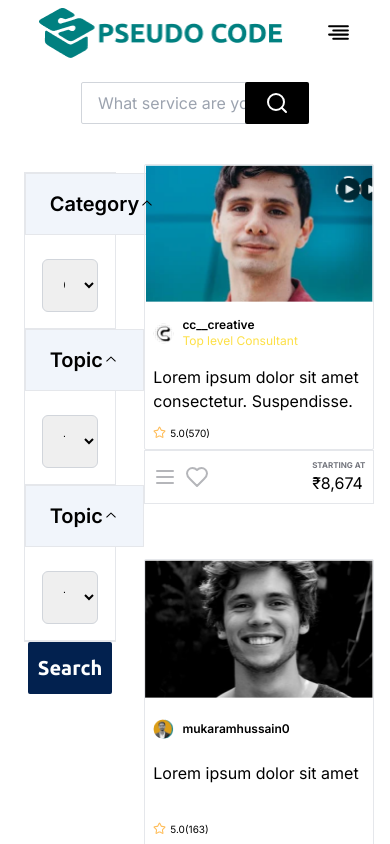
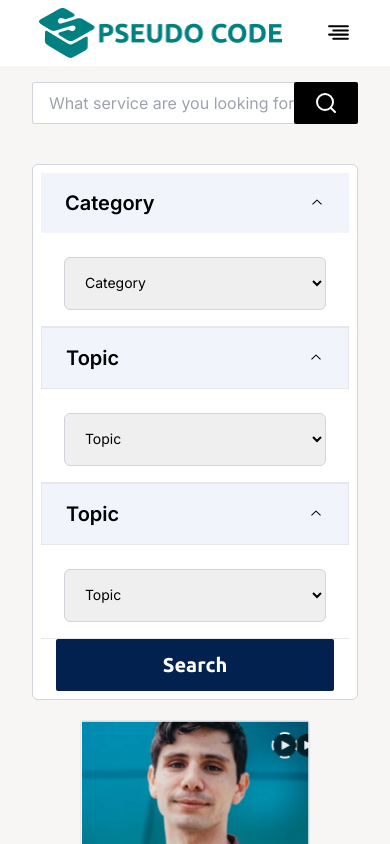
Before and after one commit to Huzaifa622/pseudo, a Next.js app: page /network in a window 390 px wide. Shown: the top 844 px of the page. Built offline with nearby package versions, Linux system fonts and the light colour scheme.

Commit message:
ui improve

```diff
--- a/src/app/(main)/login/page.tsx
+++ b/src/app/(main)/login/page.tsx
@@ -7,8 +7,8 @@ type Props = {};
 
 const Login = (props: Props) => {
   return (
-    <div className=" font-poppins  flex justify-around items-center overflow-hidden  ">
-      <div className=" w-[40%] pl-12 py-8 ">
+    <div className=" font-poppins bg-white  flex justify-around items-center overflow-hidden  ">
+      <div className=" w-full lg:w-[40%] pl-12 py-8 ">
         <div className="py-4">
           <Logo />
         </div>
@@ -99,7 +99,7 @@ const Login = (props: Props) => {
           </form>
         </div>
       </div>
-      <div className="">
+      <div className="lg:block hidden">
         <Image src={"/assets/login.png"} alt="logo" width={592} height={492} />
       </div>
     </div>
--- a/src/app/(main)/personal-info/page.tsx
+++ b/src/app/(main)/personal-info/page.tsx
@@ -10,7 +10,7 @@ type Props = {};
 const Personal = (props: Props) => {
   return (
     <div className="flex  justify-evenly font-ubuntu items-center">
-      <div className="w-[40%] pl-12 py-8">
+      <div className="w-full lg:w-[40%] px-12 py-8">
         <div className="py-4">
           <Logo />
         </div>
@@ -173,7 +173,7 @@ const Personal = (props: Props) => {
           </div>
         </form>
       </div>
-      <div className="">
+      <div className="hidden lg:block">
         <PersonalImage />
       </div>
     </div>
--- a/src/app/layout.tsx
+++ b/src/app/layout.tsx
@@ -17,7 +17,12 @@ export default function RootLayout({
   return (
     <html lang="en">
       <body className={` "font-poppins ${inter.className}`}>
-        <div className="max-w-screen-2xl mx-auto overflow-x-hidden">{children}</div>
+        <div
+          className="max-w-screen-2xl mx-auto overflow-x-hidden bg-[#F7F6F4]
+        "
+        >
+          {children}
+        </div>
       </body>
     </html>
   );
--- a/src/components/network/NetworkCard.tsx
+++ b/src/components/network/NetworkCard.tsx
@@ -24,7 +24,7 @@ const NetworkCard = ({
   price,
 }: Props) => {
   return (
-    <div className="w-[230.06px] h-[315.23px]">
+    <div className="w-[230.06px]  bg-white hover:shadow-2xl hover:transition-all hover:duration-300">
       <div className=" border rounded-sm flex flex-col justify-between">
         <Image src={image} alt="asd" width={228.3} height={228.3} />
         <div className="p-2 flex flex-col justify-between  gap-2">
@@ -55,8 +55,7 @@ const NetworkCard = ({
             {stars}({ratings})
           </div>
         </div>
-      </div>
-      <div className="border border-t-none py-2 px-2 flex justify-between items-center">
+        <div className="border-t py-2 px-2 flex justify-between items-center">
           <div className="flex items-center gap-2">
             <Menu size={24} color="#B5B6BA" />
             <Heart size={24} color="#B5B6BA" />
@@ -69,6 +68,7 @@ const NetworkCard = ({
           </div>
         </div>
       </div>
+    </div>
   );
 };
 
--- a/src/components/network/NetworkSection.tsx
+++ b/src/components/network/NetworkSection.tsx
@@ -95,7 +95,7 @@ const networks = [
 const NetworkSection = (props: Props) => {
   return (
     <div className="py-4 px-8 flex flex-col justify-center items-center gap-10">
-      <div className="relative w-[70%] mx-auto">
+      <div className="relative w-full lg:w-[70%] mx-auto">
         <input
           type="text"
           className="w-full py-2 px-4 pr-12 rounded-sm border border-gray-300"
@@ -105,15 +105,15 @@ const NetworkSection = (props: Props) => {
           <Search />
         </button>
       </div>
-      <div className="flex justify-center items-start w-full gap-5">
-        <aside className="w-1/3 p-2  rounded-md border-gray-300">
+      <div className="flex lg:flex-row flex-col justify-center items-start w-full gap-5">
+        <aside className="w-full lg:w-[40%] p-2 bg-white border rounded-md border-gray-300">
           <Accordion
             type="multiple"
-            className="w-full border"
+            className="w-full "
             defaultValue={["item-1", "item-2", "item-3"]}
           >
             <AccordionItem value="item-1">
-              <AccordionTrigger className="bg-[#f1f5fb] border px-6 mb-2 text-xl font-semibold">
+              <AccordionTrigger className="bg-[#f1f5fb]  px-6 mb-2 text-xl font-semibold">
                 Category
               </AccordionTrigger>
               <AccordionContent className="flex justify-center items-center py-4 px-4">
@@ -167,7 +167,7 @@ const NetworkSection = (props: Props) => {
             </button>
           </div>
         </aside>
-        <div className="flex flex-wrap items-center   gap-x-2  gap-y-20">
+        <div className="flex flex-wrap items-center justify-center   gap-x-2  gap-y-20">
           {networks.map((n, idx) => (
             <div key={idx}>
               <NetworkCard
--- a/src/components/ui/HomeCard.tsx
+++ b/src/components/ui/HomeCard.tsx
@@ -10,7 +10,7 @@ type Props = {
 
 const HomeCard = ({ image, title, profession }: Props) => {
   return (
-    <div className="relative w-[313px] h-[545px] font-poppins flex flex-col  justify-center  gap-4 p-4 rounded-xl shadow-xl">
+    <div className="relative bg-white w-[313px] h-[545px] font-poppins flex flex-col  justify-center  gap-4 p-4 rounded-xl hover:shadow-xl hover:transition-all hover:duration-300 border">
       <div className="absolute bottom-16 right-8">
         <Image
           src={"/assets/Group.png"}
--- a/src/components/ui/Navbar.tsx
+++ b/src/components/ui/Navbar.tsx
@@ -23,7 +23,8 @@ const Navbar = (props: Props) => {
   const pathname = usePathname();
   console.log(pathname);
   return (
-    <div className="w-[80%] mx-auto py-2 font-ubuntu flex justify-between items-center">
+    <div className="bg-white w-full">
+      <div className="w-[80%]  mx-auto py-2 font-ubuntu flex justify-between items-center">
         <Logo />
 
         <nav className=" hidden lg:flex   items-center gap-24 text-sm font-semibold">
@@ -59,7 +60,10 @@ const Navbar = (props: Props) => {
               Network Side
             </Link>
             <Link
-            className={cn("relative", pathname === "/llm" && "text-[#008080]")}
+              className={cn(
+                "relative",
+                pathname === "/llm" && "text-[#008080]"
+              )}
               href={"/llm"}
             >
               <div
@@ -183,6 +187,7 @@ const Navbar = (props: Props) => {
           </Sheet>
         </div>
       </div>
+    </div>
   );
 };
 
--- a/src/components/university/UniversityCard.tsx
+++ b/src/components/university/UniversityCard.tsx
@@ -20,7 +20,7 @@ const UniversityCard = ({
   views,
 }: Props) => {
   return (
-    <div className="w-full md:w-[40%] lg:w-[30%]  font-poppins rounded-lg p-4 shadow-xl">
+    <div className="w-full bg-white md:w-[40%] lg:w-[30%] h-[450px]  font-poppins rounded-lg p-4 hover:shadow-2xl hover:transition-all hover:duration-300 border">
       <Image src={image} alt="asd" width={422.83} height={224.63} />
       <div className="py-4">
         <h1 className="font-semibold">{title}</h1>
--- a/src/components/university/UniversitySection.tsx
+++ b/src/components/university/UniversitySection.tsx
@@ -70,7 +70,7 @@ const UniversitySection = (props: Props) => {
   return (
     <div className="py-10 px-8 md:px-16">
       <h2 className="text-2xl font-bold my-4">Find your program</h2>
-      <div className="flex gap-4 mb-8">
+      <div className="flex md:flex-row flex-col gap-4 mb-8">
         <select className="flex-1  px-4 rounded-lg text-[#7E7E7E] shadow-xl py-4">
           <option value="" disabled selected>
             Select Country
@@ -91,7 +91,7 @@ const UniversitySection = (props: Props) => {
           <option value="Science">Science</option>
         </select>
       </div>
-      <div className="flex gap-4">
+      <div className="flex md:flex-row flex-col gap-4">
         <input
           type="text"
           className="flex-1  px-4 rounded-lg text-[#7E7E7E] shadow-xl py-4"
```
Also changed, not shown: src/components/profile/ProfileSection.tsx (+10 -6 lines). Lines whose indentation alone changed are shown as unchanged.
